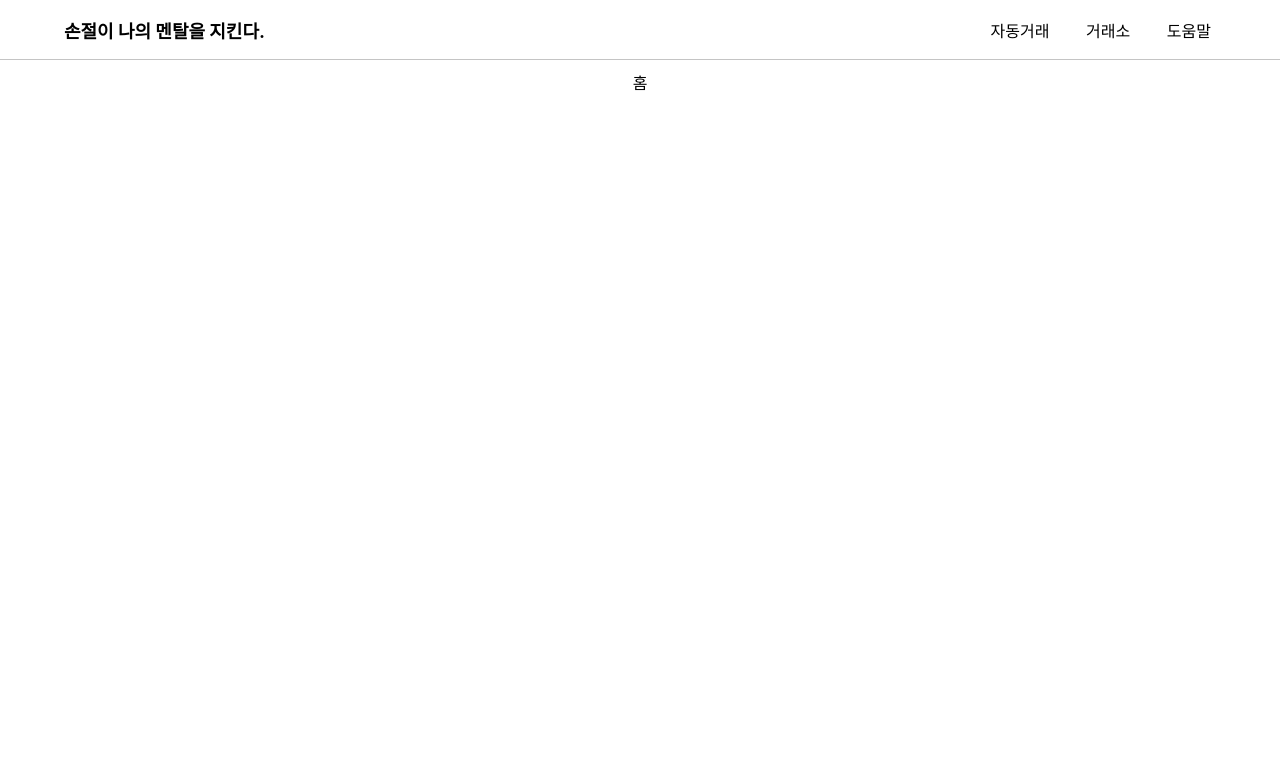
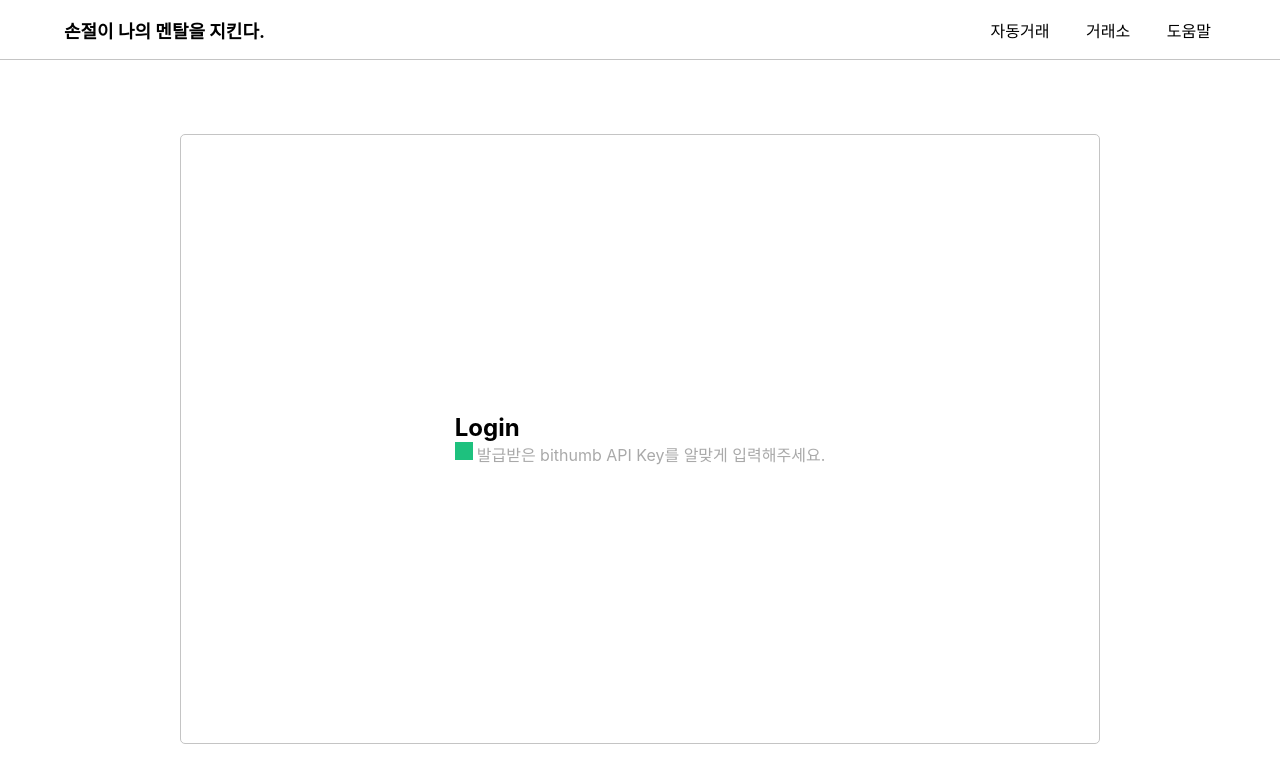
Before and after one commit to jiminAn/Coin_Auto_Trading, a React (Create React App) app in the folder front-end/: page / in a window 1280 px wide. Shown: the top 782 px of the page. Built offline with nearby package versions, Linux system fonts and the light colour scheme.

Commit message:
style: adjust contents style temporarily
로그인 컴포넌트 반영을 위한 임시 스타일 지정

```diff
--- a/front-end/src/App.css
+++ b/front-end/src/App.css
@@ -12,4 +12,7 @@
 .contents {
   position: relative;
   top: 70px;
+  display: flex;
+  justify-content: center;
+  padding-top: 5%;
 }
--- a/front-end/src/App.tsx
+++ b/front-end/src/App.tsx
@@ -7,7 +7,7 @@ import './App.css'
 // NOTICE :: 백엔드 구현 전까지 백엔드와 통신이 필요한 부분은 localStorage로 대체
 
 function App() {
-  const [isLogin, setIsLogin] = useState<boolean>(true)
+  const [isLogin, setIsLogin] = useState<boolean>(false)
 
   // localStorage에 저장된 로그인 상태를 조회
   useEffect(() => {
```
